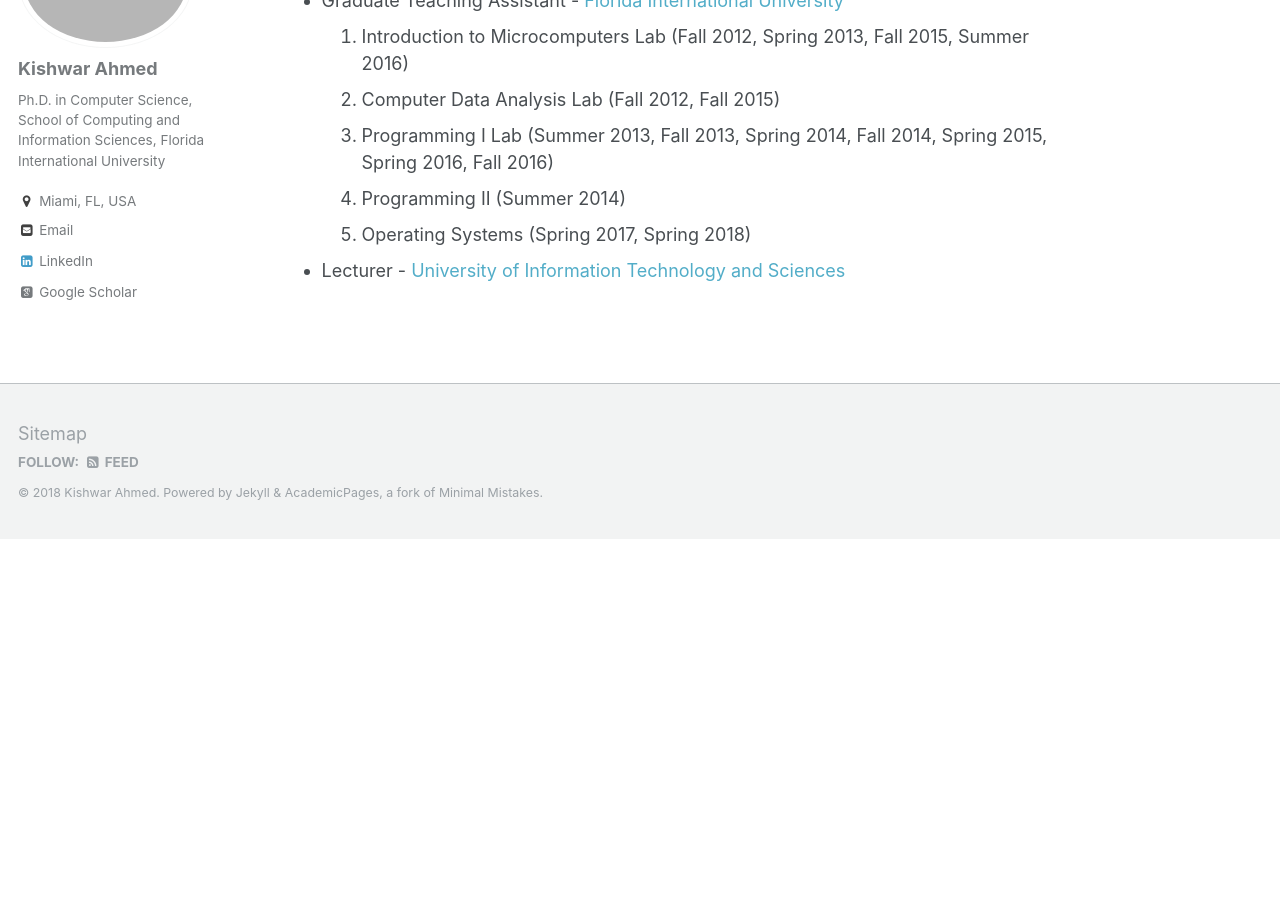
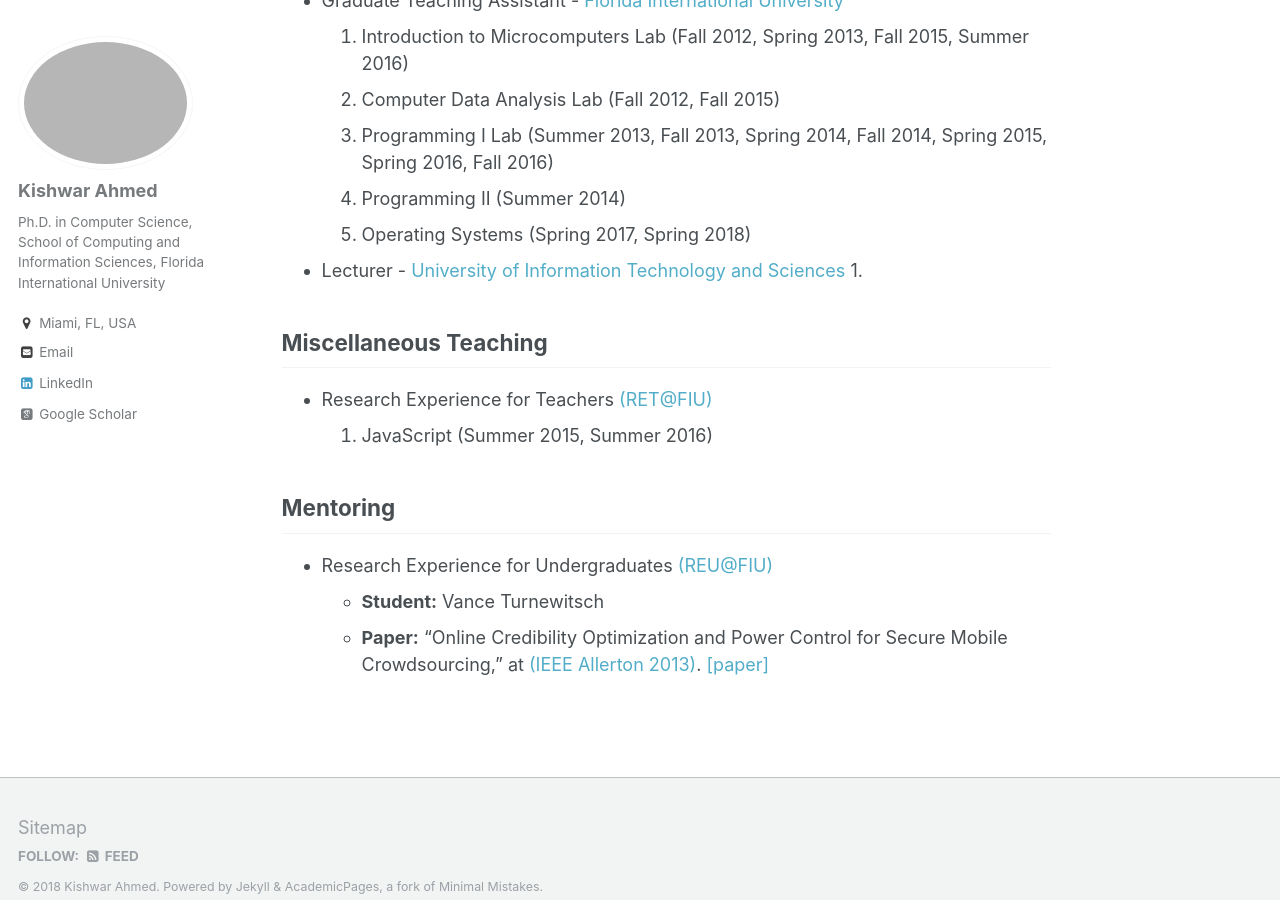
Before and after one commit to kishwarbd/kishwarbd.github.io, a Jekyll site: the page built from _pages/teaching.md, in a window 1280 px wide and 900 px high, scrolled down 581 px. Built offline with Jekyll 4.4.1, drawn with Linux system fonts in a browser that asks for light colours; some web fonts are replaced; before the commit the page ends 1120 px from its top, so only the background shows below that.

Commit message:
updates.

```diff
--- a/_pages/teaching.md
+++ b/_pages/teaching.md
@@ -22,3 +22,15 @@ Parallel Computing, Modeling and Simulation, Computer Networks, Software Enginee
   5. Operating Systems (Spring 2017, Spring 2018)
 
 * Lecturer - [University of Information Technology and Sciences](https://www.uits.edu.bd/)
+  1.
+
+## Miscellaneous Teaching
+
+* Research Experience for Teachers [(RET@FIU)](http://it2.fiu.edu/IT2_RET.php)
+  1. JavaScript (Summer 2015, Summer 2016)
+
+## Mentoring
+
+* Research Experience for Undergraduates [(REU@FIU)](http://it2.fiu.edu/it2_REU.php)
+  * __Student:__ Vance Turnewitsch
+  * __Paper:__ “Online Credibility Optimization and Power Control for Secure Mobile Crowdsourcing,” at [(IEEE Allerton 2013)](http://allerton.csl.illinois.edu/). [[paper]](https://ieeexplore.ieee.org/document/6736705/)
```
Also changed, not shown: 1 other file.
